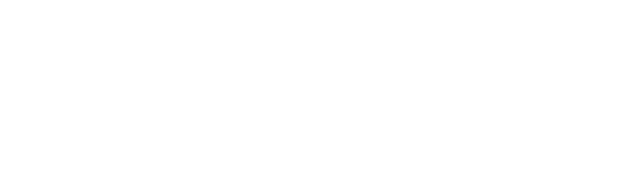
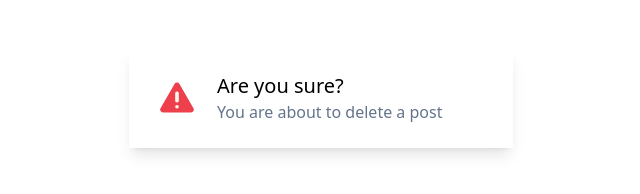
Before and after one commit to rongu/tailwind_ui, a plain HTML site: page 01-utility-first/index.html in a window 1280 px wide. Shown: the whole page, without its empty margins (319-959 px from the left). Drawn offline with nearby package versions, Linux system fonts and the light colour scheme.

Commit message:
7. Utility-First Example

```diff
--- a/01-utility-first/index.html
+++ b/01-utility-first/index.html
@@ -9,5 +9,14 @@
   </head>
   <body>
     <!-- Utility First -->
+     <div
+      class="flex items-center p-6 max-w-sm mx-auto bg-white rouder-xl shadow-lg space-x-4 mt-12"
+      >
+      <img class="w-12 h-12" src="../assets/img/warning.svg" alt="" />
+      <div>
+        <div class="text-xl font-medium text-black">Are you sure?</div>
+        <p class="text-slate-500">You are about to delete a post</p>
+      </div>
+     </div>
   </body>
 </html>
```
